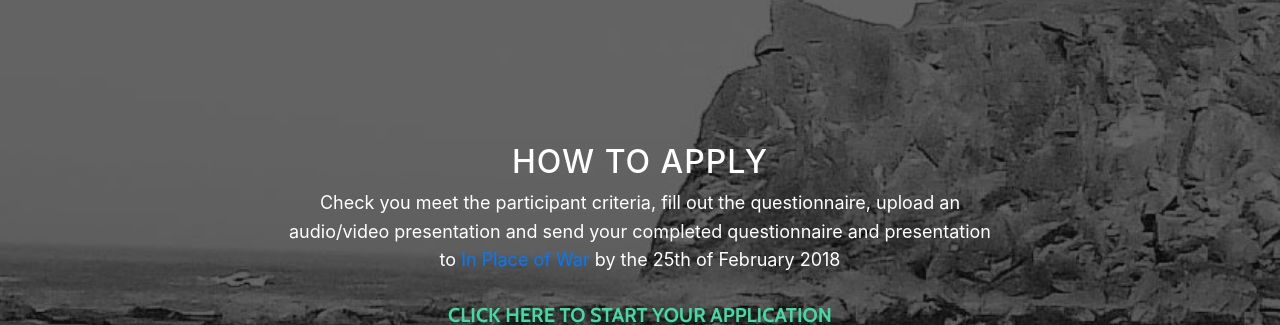
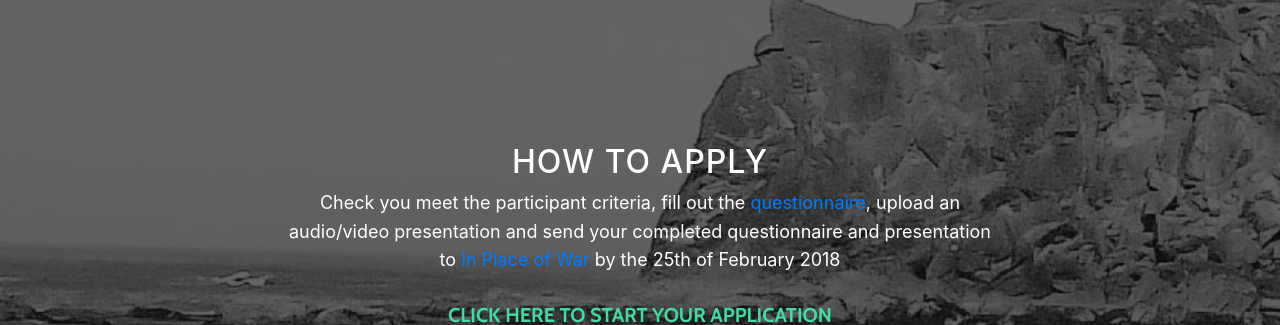
Before and after one commit to inplaceofwar/enabling-enterprise-in-uganda, a website with bundled scripts: page enabling-enterprise-in-uganda/index.html in a window 1280 px wide. Shown: the part 2195-2520 px from the top of the page. Built offline with nearby package versions, Linux system fonts and the light colour scheme.

Commit message:
Add questionnaire link

```diff
--- a/enabling-enterprise-in-uganda/index.html
+++ b/enabling-enterprise-in-uganda/index.html
@@ -90,7 +90,7 @@
       <div class="container">
         <div class="col-lg-8 mx-auto">
           <h2>How to apply</h2>
-          <p>Check you meet the participant criteria, fill out the questionnaire, upload an audio/video presentation and send your completed questionnaire and presentation to <a href="https://inplaceofwar.net/">In Place of War</a> by the 25th of February 2018<p>
+          <p>Check you meet the participant criteria, fill out the <a href="https://docs.google.com/document/d/1RCF-JMeSYx51GrLgQWYkoXm90IfZdXFg1W7Mpok2aLM/edit?usp=sharing">questionnaire</a>, upload an audio/video presentation and send your completed questionnaire and presentation to <a href="https://inplaceofwar.net/">In Place of War</a> by the 25th of February 2018<p>
 
           <a href="download/how-to-apply.pdf" class="btn btn-default btn-lg">Click here to start your application</a>
         </div>
```
Also changed, not shown: 2 other files.
